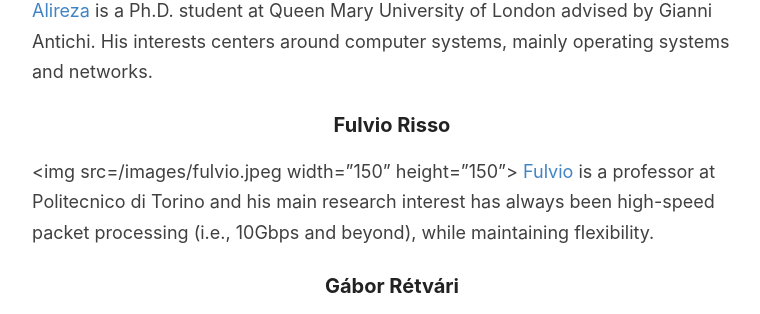
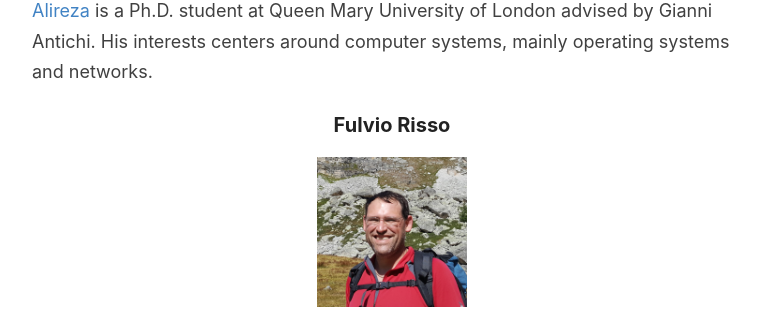
Before and after one commit to Morpheus-compiler/Morpheus-compiler.github.io, a Jekyll site: the page built from _pages/members.md, in a window 1280 px wide and 900 px high, scrolled down 757 px, cut to the strip 99-413 px from the top of the window. Shown: the whole strip, without its empty margins (248-1008 px from the left). Built offline with Jekyll 4.4.1, drawn with Linux system fonts in a browser that asks for light colours.

Commit message:
Update members.md

```diff
--- a/_pages/members.md
+++ b/_pages/members.md
@@ -12,7 +12,7 @@ permalink: /members/
 <img src="https://raw.githubusercontent.com/sarsanaee/jekyll-now/master/images/my_pix.jpg" width="150" height="150"> [Alireza](https://sarsanaee.github.io/) is a Ph.D. student at Queen Mary University of London advised by Gianni Antichi. His interests centers around computer systems, mainly operating systems and networks.
 
 ### Fulvio Risso
-<img src={{ site.baseurl }}/images/fulvio.jpeg width="150" height="150"> [Fulvio](https://fulvio.frisso.net/) is a professor at Politecnico di Torino and his main research interest has always been high-speed packet processing (i.e., 10Gbps and beyond), while maintaining flexibility.
+<img src="{{ site.baseurl }}/images/fulvio.jpeg" width="150" height="150"> [Fulvio](https://fulvio.frisso.net/) is a professor at Politecnico di Torino and his main research interest has always been high-speed packet processing (i.e., 10Gbps and beyond), while maintaining flexibility.
 
 ### Gábor Rétvári
 <img src="http://lendulet.tmit.bme.hu/~retvari/retvari.portre.png" width="150" height="150"> [Gábor](http://lendulet.tmit.bme.hu/~retvari/) is a senior research fellow at the Department of Telecommunications and Media Informatics, and a part-time Senior Research Fellow at Ericsson Research, Hungary.
```
